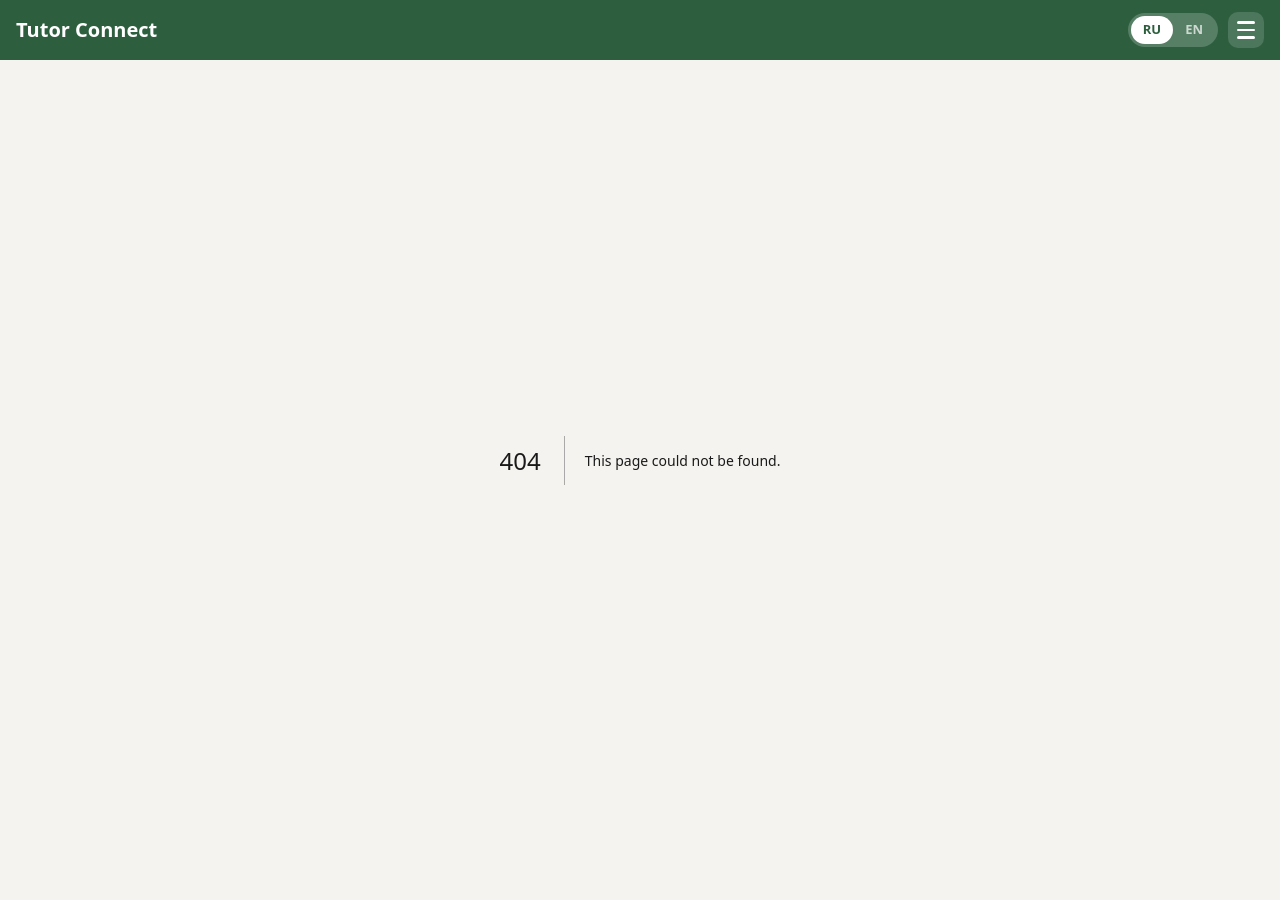
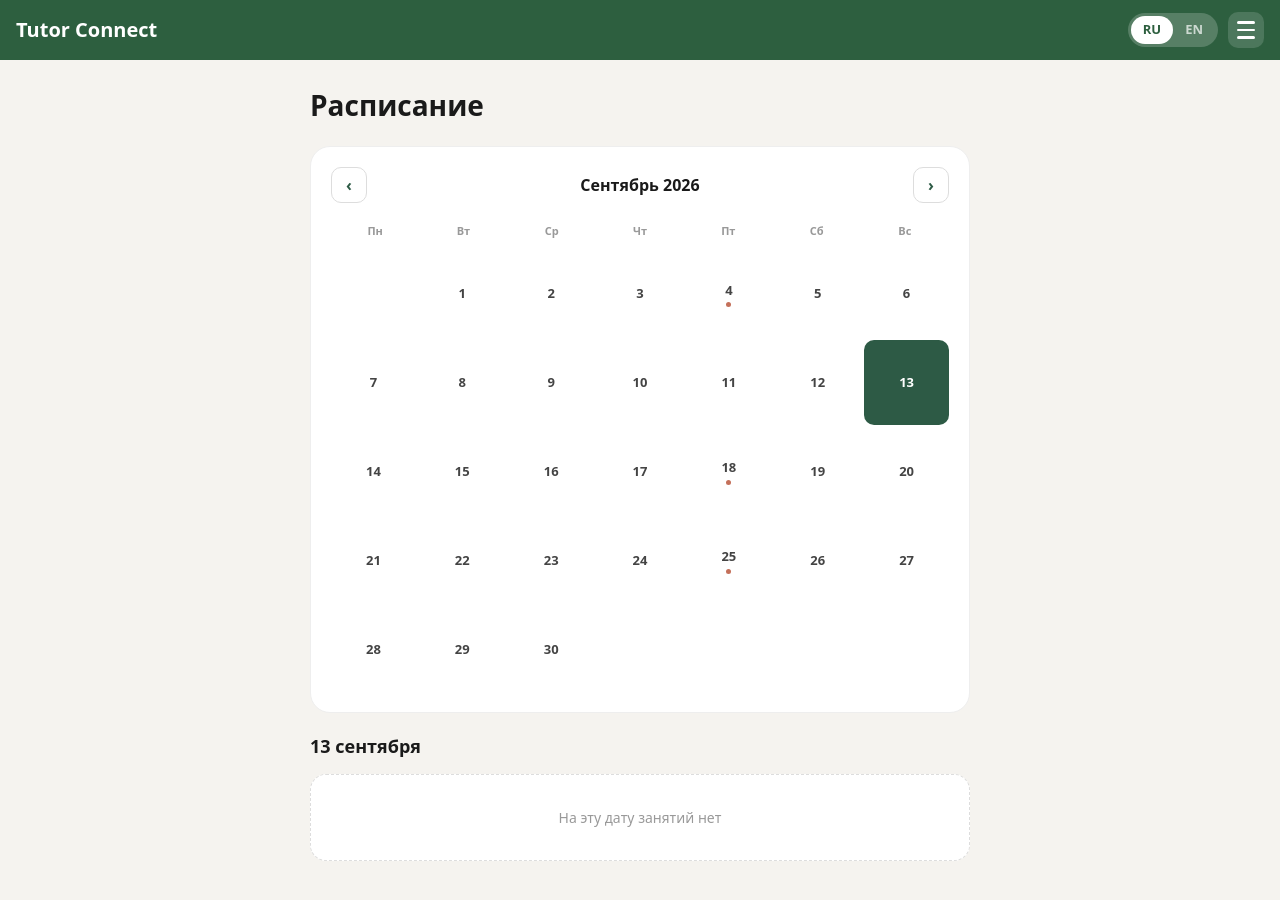
Before and after one commit to yaroslavnapril/tutor-connect, a Next.js app: page /schedule in a window 1280 px wide. Before the commit this address had no page. Shown: the top 900 px of the page. Before the commit the page ends 860 px from the top, so only its background shows below. Built offline with nearby package versions, Linux system fonts and the light colour scheme.

Commit message:
Create page.tsx

```diff
--- /dev/null
+++ b/app/schedule/page.tsx
@@ -0,0 +1,145 @@
+'use client'
+
+import { useState, useEffect } from 'react'
+import Link from 'next/link'
+import { Booking } from '../data/bookings'
+import { CURRENT_TUTOR_ID } from '../data/currentUser'
+import { loadAllBookings } from '../data/bookingHelpers'
+
+const WEEKDAYS = ['Пн', 'Вт', 'Ср', 'Чт', 'Пт', 'Сб', 'Вс']
+const MONTHS = ['Январь', 'Февраль', 'Март', 'Апрель', 'Май', 'Июнь', 'Июль', 'Август', 'Сентябрь', 'Октябрь', 'Ноябрь', 'Декабрь']
+
+function toISODate(d: Date) {
+  return d.toISOString().slice(0, 10)
+}
+
+export default function SchedulePage() {
+  const [bookings, setBookings] = useState<Booking[]>([])
+  const [mounted, setMounted] = useState(false)
+  const [viewDate, setViewDate] = useState(new Date())
+  const [selectedDate, setSelectedDate] = useState(toISODate(new Date()))
+
+  useEffect(() => {
+    setMounted(true)
+    setBookings(loadAllBookings())
+  }, [])
+
+  if (!mounted) return null
+
+  const mine = bookings.filter(b => b.tutorId === CURRENT_TUTOR_ID && b.status !== 'cancelled')
+  const bookingsByDate: Record<string, Booking[]> = {}
+  mine.forEach(b => {
+    if (!bookingsByDate[b.date]) bookingsByDate[b.date] = []
+    bookingsByDate[b.date].push(b)
+  })
+
+  const year = viewDate.getFullYear()
+  const month = viewDate.getMonth()
+  const firstDay = new Date(year, month, 1)
+  const startOffset = (firstDay.getDay() + 6) % 7 // понедельник = 0
+  const daysInMonth = new Date(year, month + 1, 0).getDate()
+
+  const cells: (Date | null)[] = []
+  for (let i = 0; i < startOffset; i++) cells.push(null)
+  for (let d = 1; d <= daysInMonth; d++) cells.push(new Date(year, month, d))
+
+  const today = toISODate(new Date())
+
+  const goPrevMonth = () => setViewDate(new Date(year, month - 1, 1))
+  const goNextMonth = () => setViewDate(new Date(year, month + 1, 1))
+
+  const selectedBookings = (bookingsByDate[selectedDate] || []).sort((a, b) => a.time.localeCompare(b.time))
+
+  return (
+    <>
+      <style dangerouslySetInnerHTML={{__html: `
+        .sc-page { background:#F5F3EF; min-height:100vh; padding-bottom:48px; }
+        .sc-container { max-width:700px; margin:0 auto; padding:24px 20px; }
+        .sc-title { font-size:28px; font-weight:800; margin-bottom:20px; color:#1A1A1A; }
+        .sc-calendar { background:white; border-radius:20px; padding:20px; border:1px solid #eee; margin-bottom:20px; }
+        .sc-nav { display:flex; align-items:center; justify-content:space-between; margin-bottom:16px; }
+        .sc-nav-btn { width:36px; height:36px; border-radius:10px; border:1px solid #ddd; background:white; display:flex; align-items:center; justify-content:center; cursor:pointer; color:#2D5A45; font-size:16px; font-weight:700; }
+        .sc-nav-btn:hover { background:#F0EDE8; }
+        .sc-month-label { font-size:16px; font-weight:700; color:#1A1A1A; }
+        .sc-weekdays { display:grid; grid-template-columns:repeat(7, 1fr); margin-bottom:8px; }
+        .sc-weekday { text-align:center; font-size:11px; font-weight:700; color:#999; padding:4px 0; }
+        .sc-days { display:grid; grid-template-columns:repeat(7, 1fr); gap:4px; }
+        .sc-day { aspect-ratio:1; display:flex; flex-direction:column; align-items:center; justify-content:center; border-radius:10px; cursor:pointer; position:relative; font-size:13px; font-weight:600; color:#444; border:none; background:transparent; }
+        .sc-day.empty { cursor:default; }
+        .sc-day.today { color:#C4705A; font-weight:800; }
+        .sc-day.selected { background:#2D5A45; color:white; }
+        .sc-day.today.selected { color:white; }
+        .sc-day-dot { width:5px; height:5px; border-radius:50%; background:#C4705A; margin-top:2px; }
+        .sc-day.selected .sc-day-dot { background:white; }
+
+        .sc-list-title { font-size:18px; font-weight:700; margin-bottom:14px; color:#1A1A1A; }
+        .sc-list { display:flex; flex-direction:column; gap:12px; }
+        .sc-lesson-card { background:white; border-radius:16px; padding:16px 18px; border:1px solid #eee; display:flex; align-items:center; gap:14px; }
+        .sc-lesson-time { font-size:15px; font-weight:800; color:#2D5A45; min-width:52px; }
+        .sc-lesson-info { flex:1; min-width:0; }
+        .sc-lesson-name { font-weight:700; font-size:14px; margin-bottom:2px; }
+        .sc-lesson-subject { font-size:12px; color:#888; }
+        .sc-lesson-status { font-size:11px; font-weight:700; padding:4px 10px; border-radius:999px; white-space:nowrap; }
+        .sc-lesson-status.confirmed { background:#E6F0EA; color:#2D5A45; }
+        .sc-lesson-status.completed { background:#EFEFEF; color:#888; }
+        .sc-empty { text-align:center; padding:32px 20px; color:#999; background:white; border-radius:16px; border:1px dashed #ddd; font-size:14px; }
+      `}} />
+      <div className="sc-page">
+        <div className="sc-container">
+          <h1 className="sc-title">Расписание</h1>
+
+          <div className="sc-calendar">
+            <div className="sc-nav">
+              <button className="sc-nav-btn" onClick={goPrevMonth}>‹</button>
+              <span className="sc-month-label">{MONTHS[month]} {year}</span>
+              <button className="sc-nav-btn" onClick={goNextMonth}>›</button>
+            </div>
+            <div className="sc-weekdays">
+              {WEEKDAYS.map(d => <div key={d} className="sc-weekday">{d}</div>)}
+            </div>
+            <div className="sc-days">
+              {cells.map((date, i) => {
+                if (!date) return <div key={i} className="sc-day empty" />
+                const iso = toISODate(date)
+                const hasBookings = !!bookingsByDate[iso]
+                const isToday = iso === today
+                const isSelected = iso === selectedDate
+                return (
+                  <button
+                    key={i}
+                    className={`sc-day ${isToday ? 'today' : ''} ${isSelected ? 'selected' : ''}`}
+                    onClick={() => setSelectedDate(iso)}
+                  >
+                    {date.getDate()}
+                    {hasBookings && <span className="sc-day-dot" />}
+                  </button>
+                )
+              })}
+            </div>
+          </div>
+
+          <div className="sc-list-title">
+            {new Date(selectedDate).toLocaleDateString('ru-RU', { day: 'numeric', month: 'long' })}
+          </div>
+
+          {selectedBookings.length === 0 ? (
+            <div className="sc-empty">На эту дату занятий нет</div>
+          ) : (
+            <div className="sc-list">
+              {selectedBookings.map(b => (
+                <div key={b.id} className="sc-lesson-card">
+                  <div className="sc-lesson-time">{b.time}</div>
+                  <div className="sc-lesson-info">
+                    <div className="sc-lesson-name">{b.studentName}</div>
+                    <div className="sc-lesson-subject">{b.subject} • {b.duration} мин • {b.format === 'online' ? 'Онлайн' : 'Очно'}</div>
+                  </div>
+                  <span className={`sc-lesson-status ${b.status}`}>{b.status === 'confirmed' ? 'Подтверждено' : 'Завершено'}</span>
+                </div>
+              ))}
+            </div>
+          )}
+        </div>
+      </div>
+    </>
+  )
+}
```
